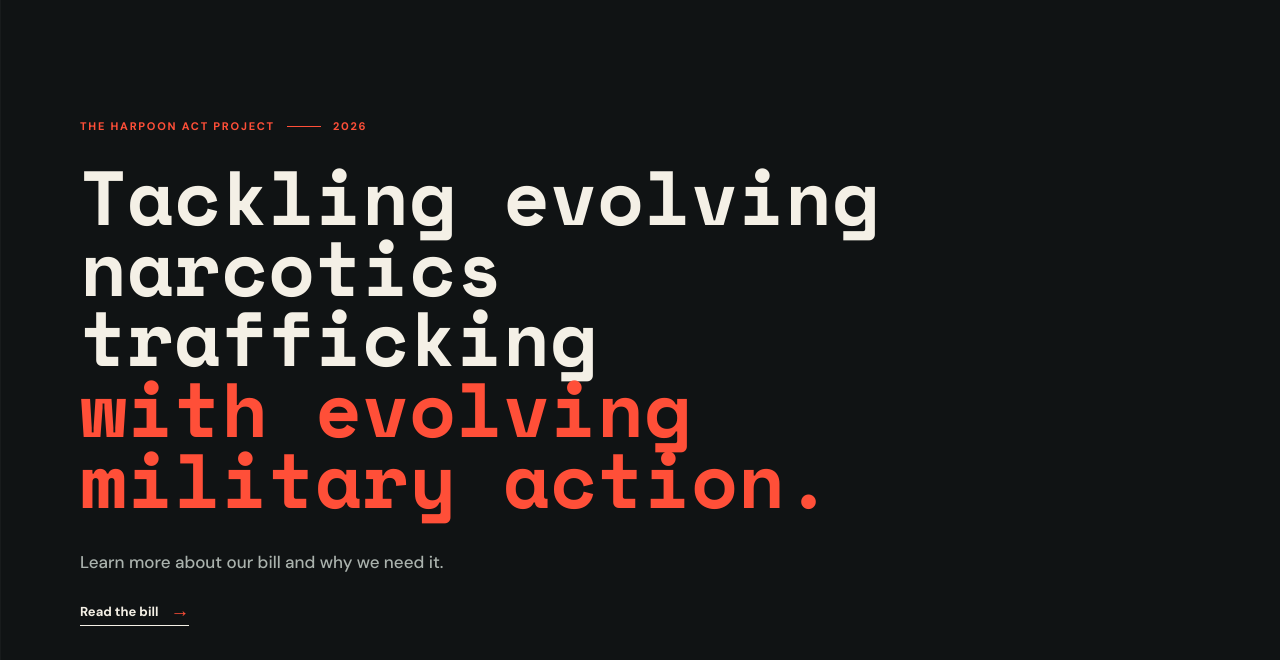
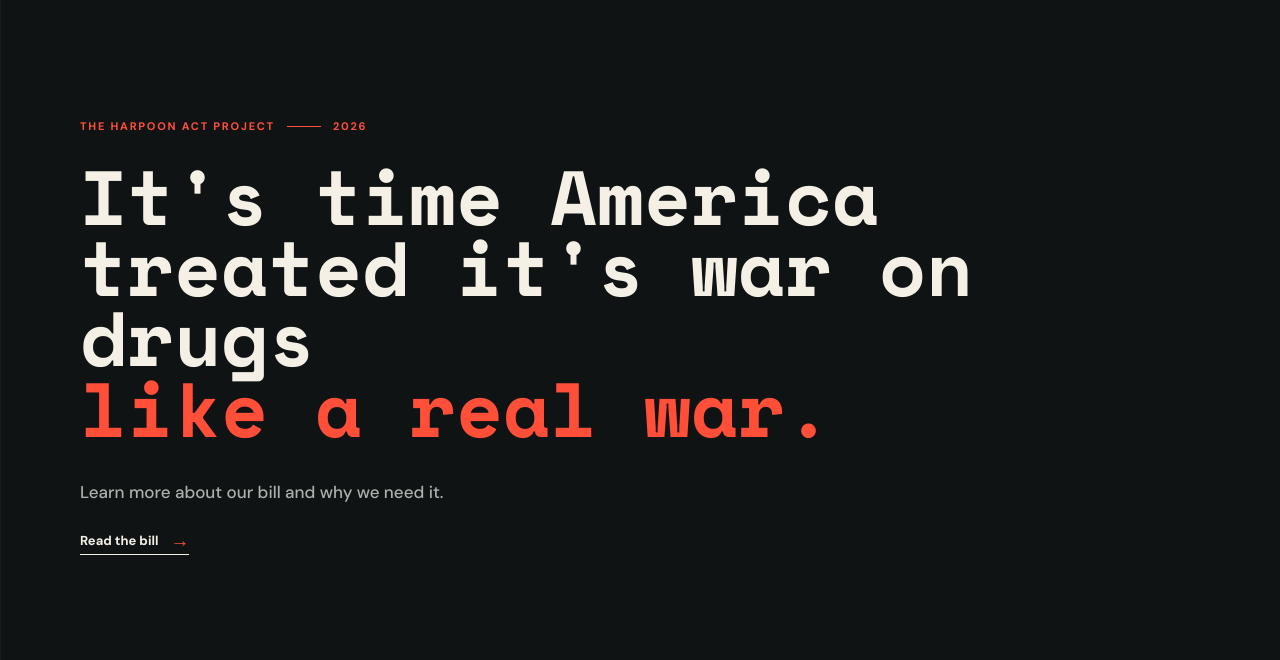
Before and after one commit to kmanar-dodo/harpoon-project, a plain HTML site: page index.html in a window 1280 px wide. Shown: the part 119-779 px from the top of the page. Drawn offline with nearby package versions, Linux system fonts and the light colour scheme.

Commit message:
Update index.html
wanted to see what it looked like with og phrasing on the homepage. will revert if it looks bad.

```diff
--- a/index.html
+++ b/index.html
@@ -20,7 +20,7 @@
   <main>
     <section class="hero page-width">
       <p class="eyebrow">The HARPOON Act project <span></span> 2026</p>
-      <h1>Tackling evolving narcotics trafficking<br><em>with evolving military action.</em></h1>
+      <h1>It's time America treated it's war on drugs<br><em>like a real war.</em></h1>
       <p class="hero-intro">Learn more about our bill and why we need it.</p>
       <a class="text-link" href="bill.html">Read the bill <span aria-hidden="true">→</span></a>
     </section>
```
